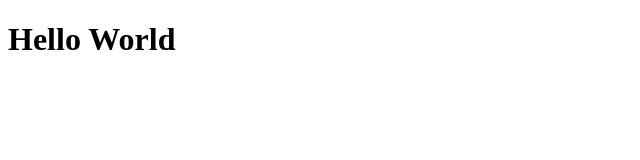
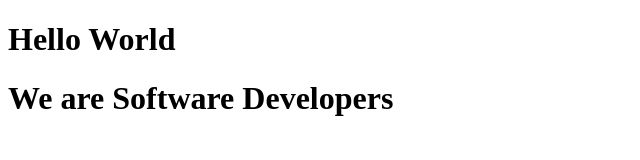
Before and after one commit to akwa51/nji-akwa_microverse, a plain HTML site: page index.html in a window 1280 px wide. Shown: the whole page, without its empty margins (0-640 px from the left). Drawn offline with Linux system fonts and the light colour scheme.

Commit message:
Added Text to Index.html

```diff
--- a/index.html
+++ b/index.html
@@ -8,6 +8,7 @@
 
   <body>
     <h1>Hello World</h1>
+    <h1>We are Software Developers</h1>
     <script src="https://cdn.freecodecamp.org/testable-projects-fcc/v1/bundle.js"></script>
 
     <!--
```
